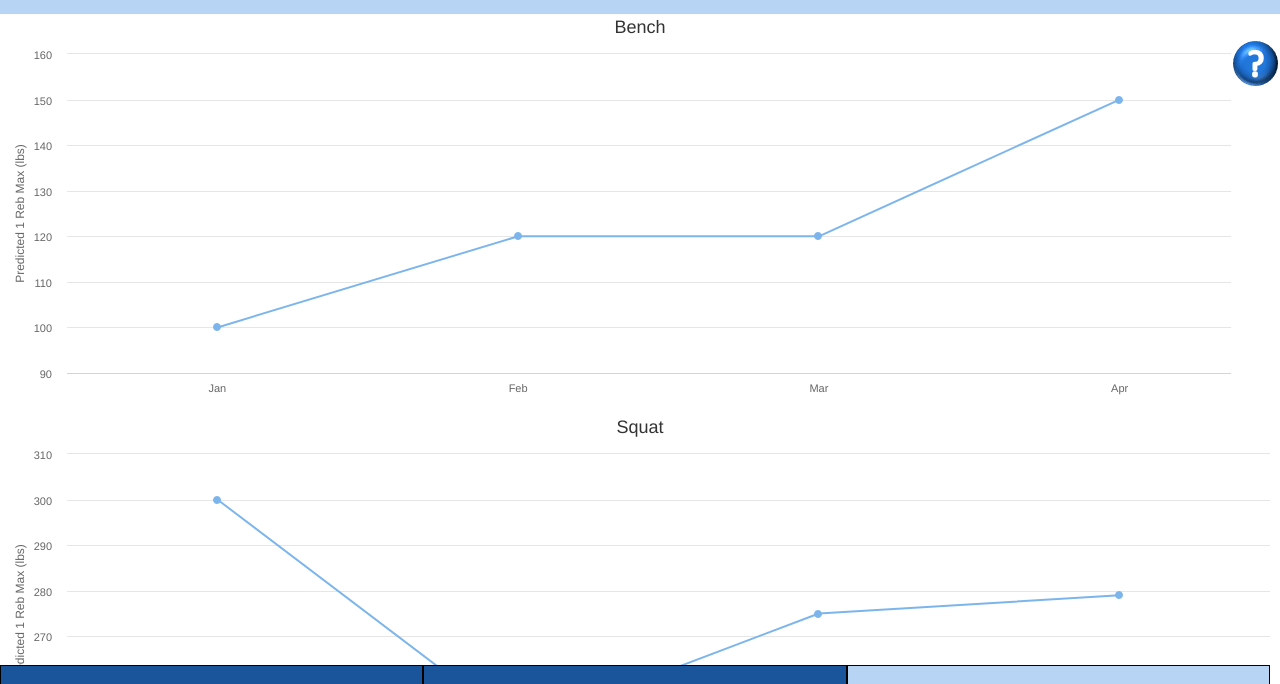
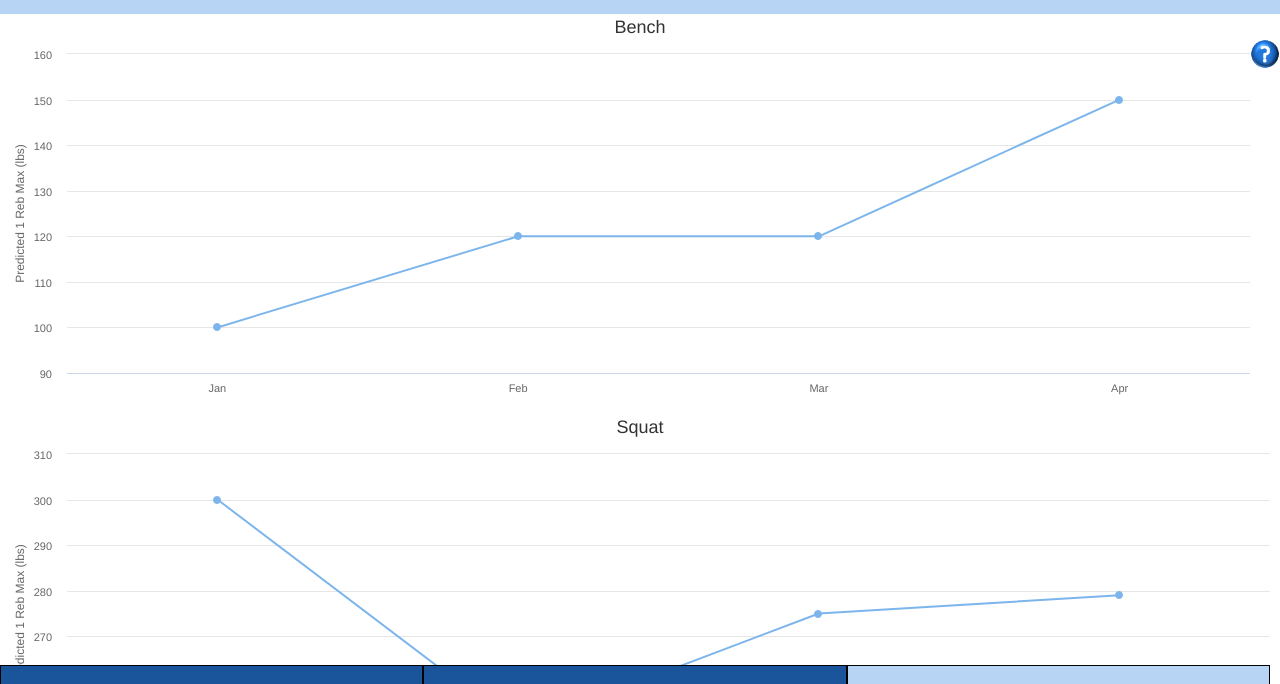
Before and after one commit to jeffreyyoung/track-my-fitness, a plain HTML site: page student/charts.html in a window 1280 px wide. Shown: the part 71-755 px from the top of the page. Drawn offline with nearby package versions, Linux system fonts and the light colour scheme.

Commit message:
moved question img css

```diff
--- a/student/css/layout.css
+++ b/student/css/layout.css
@@ -76,3 +76,8 @@ nav .nav-btn.active {
   background-color: #b7d4f5;
   color: #1a549b;
 }
+
+#question {
+	width: 30px;
+	float: right;
+}
--- a/student/css/stats.css
+++ b/student/css/stats.css
@@ -43,11 +43,6 @@
 	text-align: right;
 }
 
-#question {
-	width: 30px;
-	float: right;
-}
-
 h2 {
 	text-align: center;
 }
```
